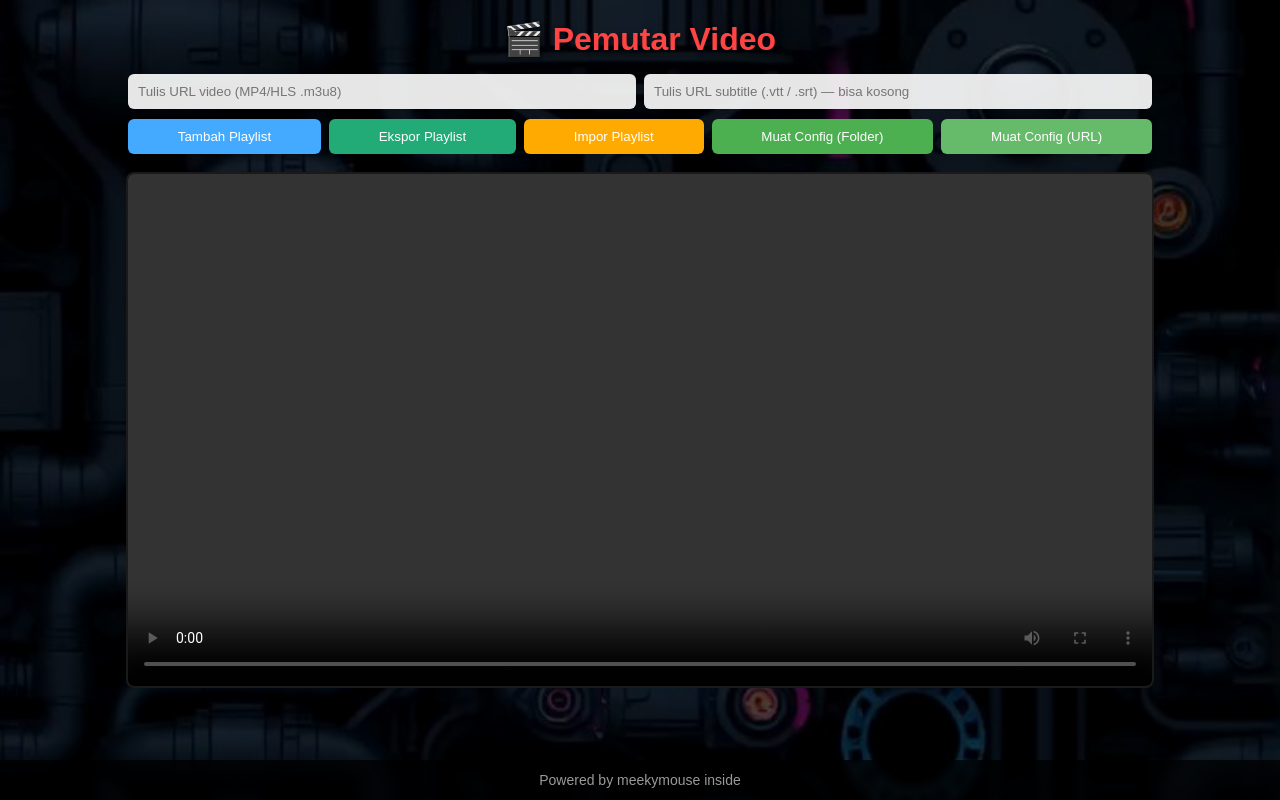
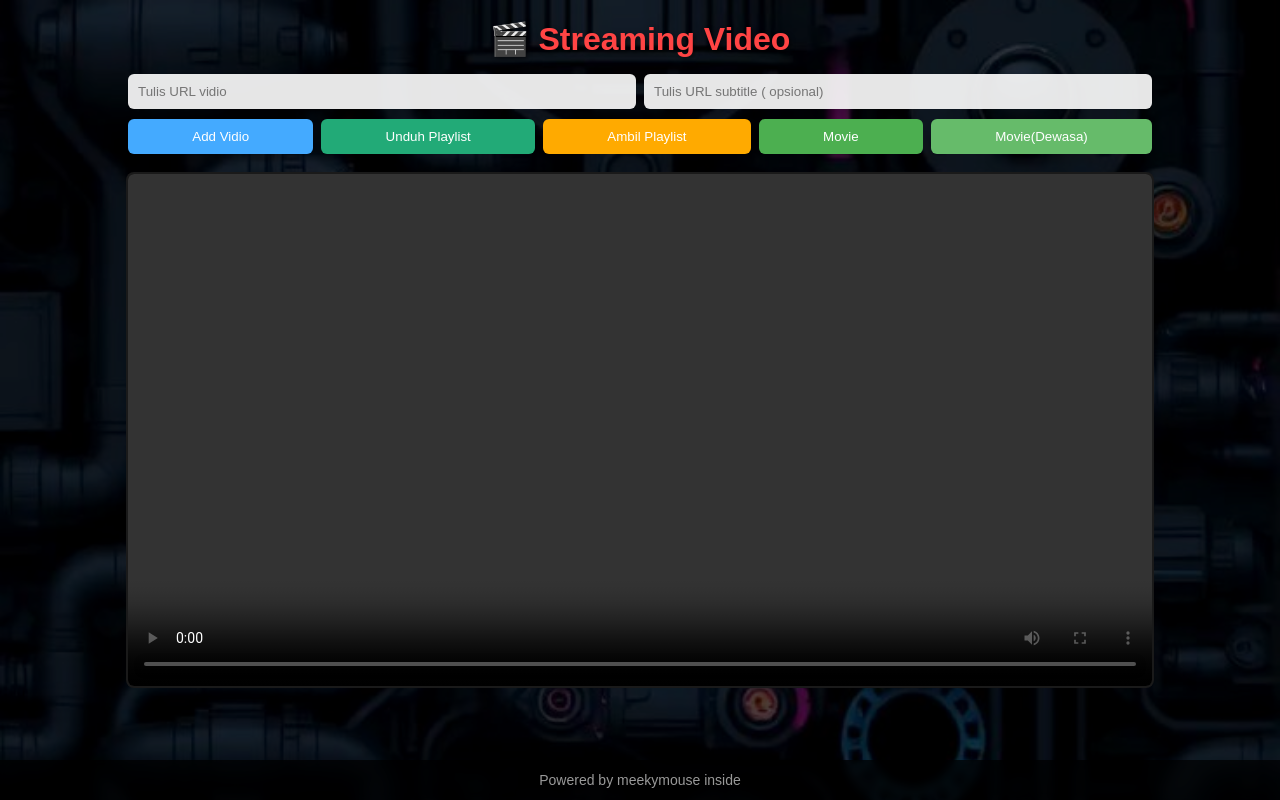
Before and after one commit to joker63-in/Vidio-2.3.3, a plain HTML site: page index.html in a window 1280 px wide. Drawn offline with Linux system fonts and the light colour scheme.

Commit message:
Update index.html

```diff
--- a/index.html
+++ b/index.html
@@ -3,7 +3,7 @@
 <head>
   <meta charset="UTF-8" />
   <meta name="viewport" content="width=device-width, initial-scale=1.0"/>
-  <title>🎬 Pemutar Video dengan Playlist & Thumbnail</title>
+  <title>🎬 Streaming Video</title>
   <style>
     /* Background foto + overlay gelap agar teks terbaca */
     body::before {
@@ -163,21 +163,21 @@
 </head>
 <body>
 
-  <h1>🎬 Pemutar Video</h1>
+  <h1>🎬 Streaming Video</h1>
 
   <!-- Input URL Video & Subtitle -->
   <div class="inputs">
-    <input type="text" id="videoUrl" placeholder="Tulis URL video (MP4/HLS .m3u8)">
-    <input type="text" id="subtitleUrl" placeholder="Tulis URL subtitle (.vtt / .srt) — bisa kosong">
+    <input type="text" id="videoUrl" placeholder="Tulis URL vidio">
+    <input type="text" id="subtitleUrl" placeholder="Tulis URL subtitle ( opsional)">
   </div>
 
   <!-- Tombol-tombol utama -->
   <div class="controls">
-    <button class="btn-primary" onclick="addPlaylist()">Tambah Playlist</button>
-    <button class="btn-export"  onclick="exportPlaylist()">Ekspor Playlist</button>
-    <button class="btn-import"  onclick="importPlaylist()">Impor Playlist</button>
-    <button class="btn-folder"  onclick="loadFromJsonFolder()">Muat Config (Folder)</button>
-    <button class="btn-url"     onclick="loadFromJsonUrl()">Muat Config (URL)</button>
+    <button class="btn-primary" onclick="addPlaylist()">Add Vidio</button>
+    <button class="btn-export"  onclick="exportPlaylist()">Unduh Playlist</button>
+    <button class="btn-import"  onclick="importPlaylist()">Ambil Playlist</button>
+    <button class="btn-folder"  onclick="loadFromJsonFolder()">Movie</button>
+    <button class="btn-url"     onclick="loadFromJsonUrl()">Movie(Dewasa)</button>
   </div>
 
   <input type="file" id="importFile" style="display:none;" accept=".json" onchange="handleFileSelect(event)">
@@ -195,7 +195,7 @@
     /* ================== KONFIGURASI ================== */
     // Ganti sesuai lokasi JSON-mu:
     const CONFIG_FOLDER = "movie.json"; // file JSON di folder yang sama (GitHub Pages / server lokal)
-    const CONFIG_URL    = "https://example.com/movie.json"; // URL JSON (GitHub Raw/hosting)
+    const CONFIG_URL    = "https://github.com/joker63-in/Vidio-2.3.3/blob/b2ba5da5b6fd96887596423f7f4e1bd8ad7df8b0/movie%2B.json"; // URL JSON (GitHub Raw/hosting)
 
     /* ================== STATE & DEFAULTS ================== */
     let playlists = [];
```
